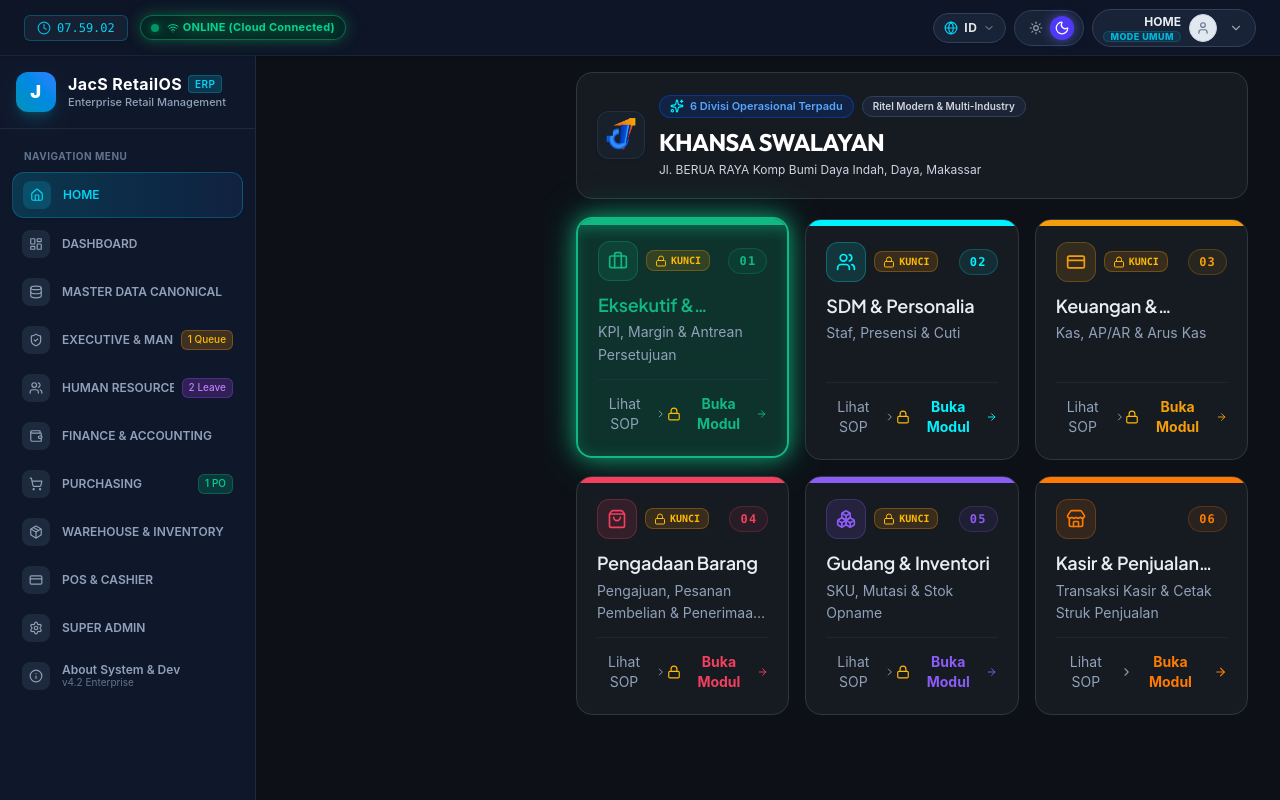
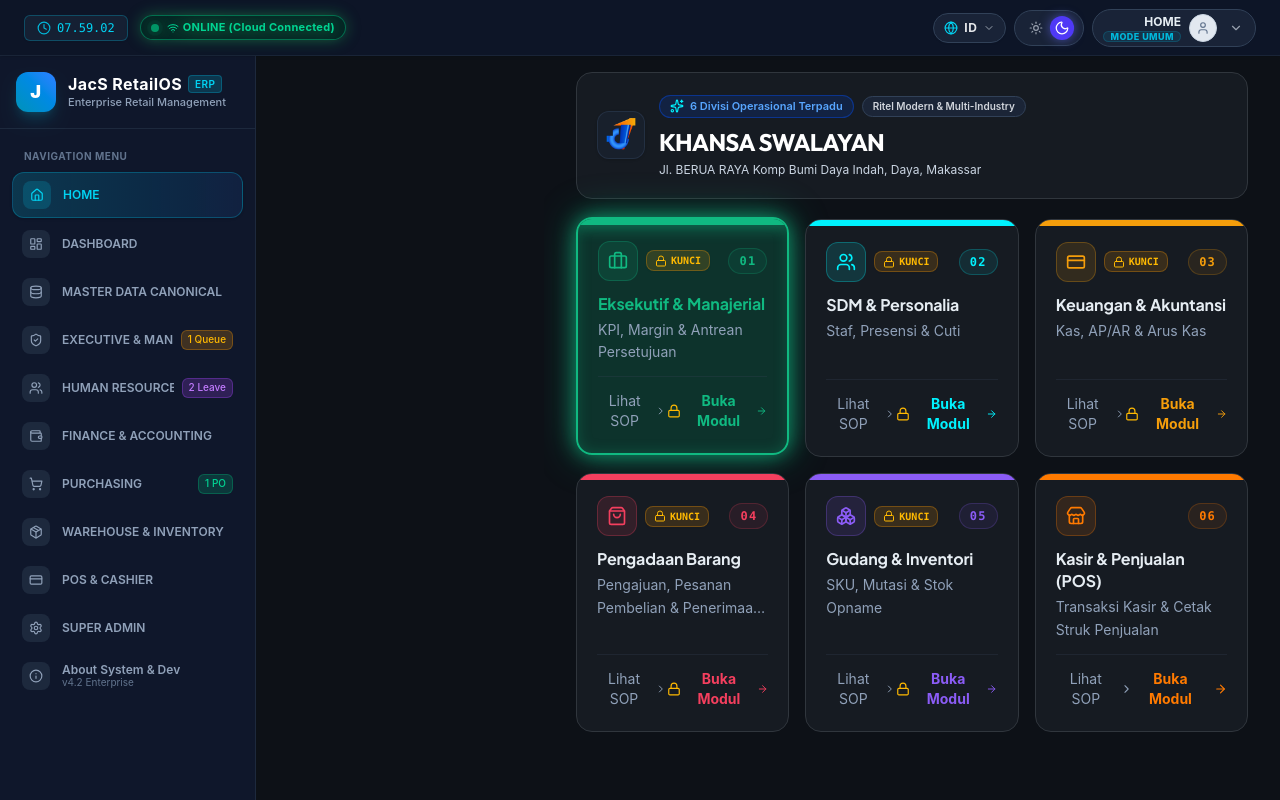
Before and after one commit to jacksmile1288-cmd/jacs-retailos-erp, a React (Vite) app: page / in a window 1280 px wide. Built offline with nearby package versions, Linux system fonts and the light colour scheme.

Commit message:
style: display full card division titles without truncation

```diff
--- a/src/components/home/HomeModule.tsx
+++ b/src/components/home/HomeModule.tsx
@@ -512,7 +512,7 @@
                 {/* Clean Role Title & Sub-judul */}
                 <div className="space-y-1">
                   <h3
-                    className="text-base xl:text-lg font-semibold leading-snug transition-colors line-clamp-1"
+                    className="text-sm xl:text-base font-bold leading-snug transition-colors"
                     style={{
                       color: isSelected ? role.colorHex : isLight ? '#0F172A' : '#e6edf3',
                     }}
```
